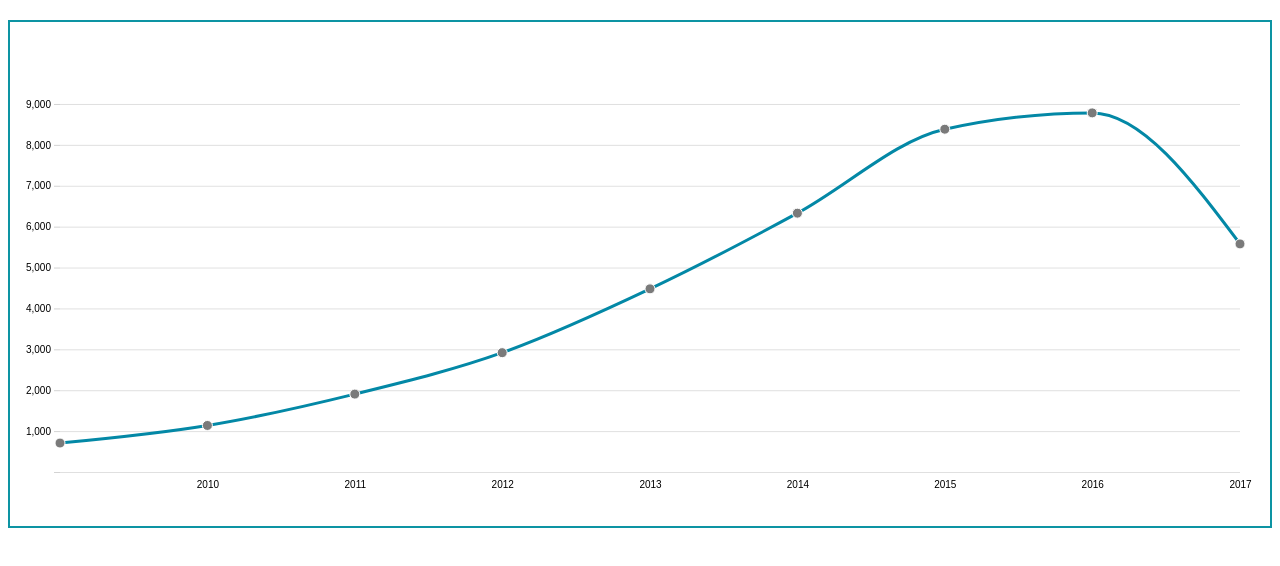
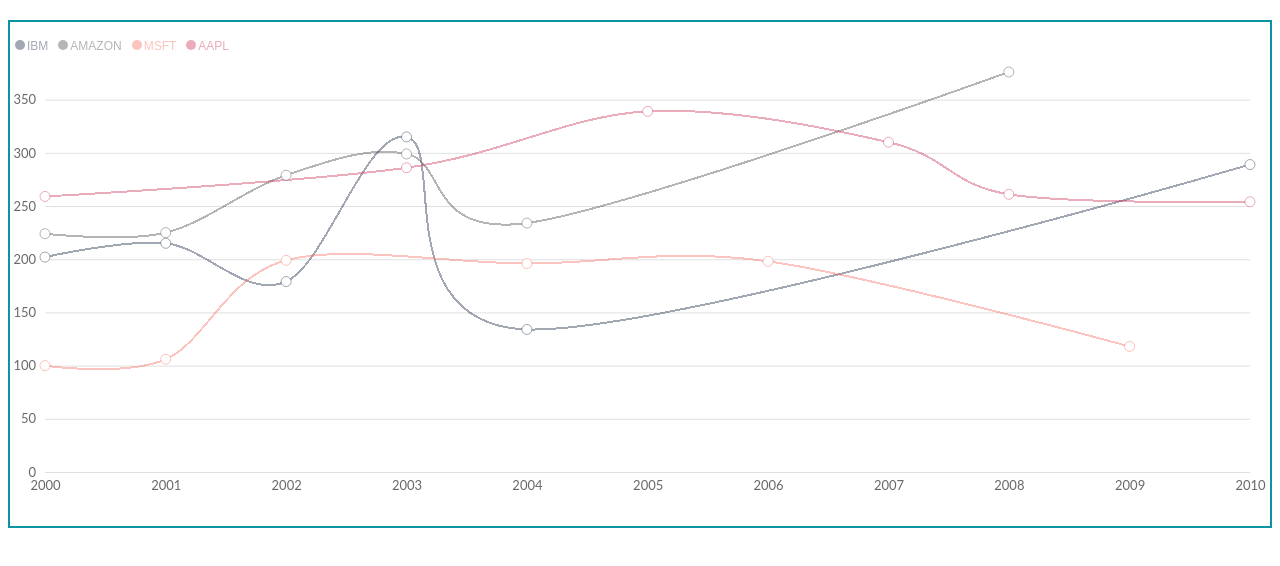
Before and after one commit to Kr-Abhish3k/D3-Practice, a plain HTML site: page index.html in a window 1280 px wide. Drawn offline with nearby package versions, Linux system fonts and the light colour scheme.

Commit message:
Added multi line chart

```diff
--- a/index.html
+++ b/index.html
@@ -10,10 +10,13 @@
 		<script src="https://ajax.googleapis.com/ajax/libs/jquery/3.2.1/jquery.min.js"></script>
 		<link rel="stylesheet" type="text/css" href="./css/scatterPlot.css">
 		<link rel="stylesheet" type="text/css" href="./css/lineChart.css">
+		<link rel="stylesheet" type="text/css" href="./css/multilineChart.css">
 	</head>
 	<body>
-		<div class="drawBoard">
+		<div class="container">
+			<div class="drawBoard">
 
+			</div>
 		</div>
 	</body>
 	<script src="./script/script.js" type="text/javascript"></script>
--- /dev/null
+++ b/sass/multiLineChart.scss
@@ -0,0 +1,88 @@
+.drawBoard {
+	position: relative;
+
+	.toolTip {
+		position: absolute;
+		height: 28px;
+		width: 125px;
+		color: #fff;
+		text-align: center;
+		border-radius: 8px;
+		border: none;
+		font: 12px sans-serif;
+
+	}
+
+	.label {
+		position: absolute;
+		top: 0;
+		left: 0;
+		color: #000;
+		background: #fff;
+		text-align: center;
+		border-radius: 8px;
+		border: none;
+		font: 12px sans-serif;
+		margin: 5px;
+
+		span {
+			display: inline-block;
+			height: 10px;
+			width: 10px;
+			border-radius: 50%;
+			//background: #fcc846;
+			margin-right: 2px;
+			opacity: 0.4;
+
+		}
+		p {
+				display: inline-block;
+				margin-right: 10px;
+				opacity: 0.4;
+			}
+	}
+
+	.multiLineChart {
+
+
+		.grid {
+			path {
+				stroke: none;
+			}
+			line {
+				stroke: lightgrey;
+				stroke-opacity: 0.7;
+		 	}
+		}
+
+		path {
+			fill: none;
+		    /*stroke: #777;*/
+		    shape-rendering: crispEdges;
+		}
+
+		text {
+		    font-family: Lato;
+    		font-size: 13px;
+
+		}
+
+		.xAxis , .yAxis{
+			path {
+				display: none;
+			}
+			.tick {
+				line{
+					display: none;
+				}
+				text {
+					color: #686868;
+				}
+
+			}
+		}
+
+	}
+
+
+}
--- a/script/script.js
+++ b/script/script.js
@@ -1,50 +1,211 @@
 // Generated by CoffeeScript 2.3.1
 (function() {
-  // https://bl.ocks.org/gordlea/27370d1eea8464b04538e6d8ced39e89
-  var lineChart;
+  var multiLineChart;
 
-  window.lineChart = lineChart = class lineChart {
+  window.multiLineChart = multiLineChart = class multiLineChart {
     constructor() {
       var that;
+      this.data = [
+        {
+          "Org": "IBM",
+          "price": "202",
+          "year": "2000"
+        },
+        {
+          "Org": "IBM",
+          "price": "215",
+          "year": "2001"
+        },
+        {
+          "Org": "IBM",
+          "price": "179",
+          "year": "2002"
+        },
+        {
+          "Org": "IBM",
+          "price": "315",
+          "year": "2003"
+        },
+        {
+          "Org": "IBM",
+          "price": "134",
+          "year": "2004"
+        },
+        {
+          "Org": "IBM",
+          "price": "289",
+          "year": "2010"
+        },
+        {
+          "Org": "AMAZON",
+          "price": "224",
+          "year": "2000"
+        },
+        {
+          "Org": "AMAZON",
+          "price": "225",
+          "year": "2001"
+        },
+        {
+          "Org": "AMAZON",
+          "price": "279",
+          "year": "2002"
+        },
+        {
+          "Org": "AMAZON",
+          "price": "299",
+          "year": "2003"
+        },
+        {
+          "Org": "AMAZON",
+          "price": "234",
+          "year": "2004"
+        },
+        {
+          "Org": "AMAZON",
+          "price": "376",
+          "year": "2008"
+        },
+        {
+          "Org": "MSFT",
+          "price": "100",
+          "year": "2000"
+        },
+        {
+          "Org": "MSFT",
+          "price": "106",
+          "year": "2001"
+        },
+        {
+          "Org": "MSFT",
+          "price": "199",
+          "year": "2002"
+        },
+        {
+          "Org": "MSFT",
+          "price": "196",
+          "year": "2004"
+        },
+        {
+          "Org": "MSFT",
+          "price": "198",
+          "year": "2006"
+        },
+        {
+          "Org": "MSFT",
+          "price": "118",
+          "year": "2009"
+        },
+        {
+          "Org": "AAPL",
+          "price": "259",
+          "year": "2000"
+        },
+        {
+          "Org": "AAPL",
+          "price": "286",
+          "year": "2003"
+        },
+        {
+          "Org": "AAPL",
+          "price": "339",
+          "year": "2005"
+        },
+        {
+          "Org": "AAPL",
+          "price": "310",
+          "year": "2007"
+        },
+        {
+          "Org": "AAPL",
+          "price": "261",
+          "year": "2008"
+        },
+        {
+          "Org": "AAPL",
+          "price": "254",
+          "year": "2010"
+        }
+      ];
+      this.lineColor = [" #152642", " #484848", "#f76c5e", " #ca2e55", "#84b4c0", "#7a4948", "#cebfcd", "#2c3749"];
+      /*@dataGroup = [
+          {
+              "key":"IBM",
+              "values":[
+                         {"price": "202","year": "2000"}, {"price": "215","year": "2001"},
+                         {"price": "179","year": "2002"}, {"price": "315","year": "2003"},
+                         {"price": "134","year": "2003"}, {"price": "289","year": "2010"}
+                      ]
+          },
+          {
+              "key":"AMAZON",
+              "values":[
+                          {"price": "204","year": "2000"}, {"price": "225","year": "2001"},
+                          {"price": "279","year": "2002"}, {"price": "299","year": "2003"},
+                          {"price": "234","year": "2003"}, {"price": "276","year": "2010"}
+                      ]
+          }
+      ]*/
+      this.dataGroup = d3.nest().key(function(d) {
+        return d.Org;
+      }).entries(this.data);
       this.margin = {
         top: 50,
-        right: 50,
         bottom: 50,
-        left: 50
+        left: 50,
+        right: 25
       };
-      this.jsondata = this.getJSONdata();
-      //@height = window.innerHeight - @margin.top - @margin.bottom #window's inner height
       this.height = 500 - this.margin.top - this.margin.bottom;
       this.parseDate = d3.timeParse("%Y");
-      // Add Tool tip Div to chart
-      this.toolTipDiv = d3.select('.drawBoard').append('div').attr('class', 'toolTip').style('opacity', 0);
+      //@dataGroup = @getJSONdata()
+      /*
+      @price =[]
+      @year = []
+      that = this
+      @dataGroup.forEach((data)->
+              getPrice = (data.values).map (currVal)->{price:currVal.price}
+              getYear =  (data.values).map (currVal)->{year:currVal.year}
+              that.price = that.price.concat(getPrice)
+              that.year =  that.year.concat(getYear)
+          )
+      */
+      //add tool tip div to the chart
+      this.toolTipDiv = d3.select(".drawBoard").append("div").attr("class", "toolTip").style("display", "none");
+      this.label = d3.select(".drawBoard").append("div").attr("class", "label");
+      //.style("opacity",1)
+      //.html("<span> IBM </span> <span> AMAZON </span> <span> MSFT </span> <span> AAPL </span>")
+      that = this;
+      this.dataGroup.forEach(function(data, index) {
+        d3.select(".label").append("span").attr("class", data.key).style("background", that.lineColor[index]);
+        return d3.select(".label").append("p").attr("class", data.key).text(data.key).style("color", that.lineColor[index]);
+      });
 
-      //1. attach SVG to body
-      this.svg = d3.select(".drawBoard").append("svg").attr("class", "lineChart").attr("height", this.height + this.margin.top + this.margin.bottom);
-      this.gContainer = this.svg.append("g").attr("class", "gContainer").attr("transform", "translate( " + this.margin.left + " , " + this.margin.top + ")");
+      //add svg
+      this.svg = d3.select(".drawBoard").append("svg").attr("class", "multiLineChart").attr("height", this.height + this.margin.top + this.margin.bottom);
+      //.attr("width", window.innerWidth - @margin.right)
+      this.gContainer = this.svg.append("g").attr("class", "gContainer").attr("transform", "translate( " + 35 + " , " + this.margin.top + ")");
 
-      //2. X Scale
-      this.xAxis = d3.axisBottom();
-      this.drawXaxis = this.gContainer.append("g").attr("class", "xAxis").attr("transform", "translate( 0, " + this.height + ")");
+      //x-scale
       that = this;
-      this.xScale = d3.scaleTime().domain(d3.extent(this.jsondata, function(d) {
-        return d.year = that.parseDate(d.year); //input
+      this.xScale = d3.scaleTime().domain(d3.extent(this.data, function(d) {
+        return d.year = that.parseDate(d.year);
       }));
 
-      //3. Y Scale
-      this.yAxis = d3.axisLeft();
-      this.drawYaxis = this.gContainer.append("g").attr("class", "yAxis");
+      //.range([0 , @width])
+      this.drawXaxis = this.gContainer.append('g').attr("class", "xAxis").attr("transform", "translate( 0, " + this.height + ")");
+      this.xAxis = d3.axisBottom().scale(this.xScale);
+      this.drawXaxis.call(this.xAxis);
+
+      //y-scale
       this.yScale = d3.scaleLinear().domain([
         0,
-        d3.max(this.jsondata,
+        d3.max(this.data,
         function(d) {
-          return d.count;
-        }) + 1000 //input
-      ]).range([
-        this.height,
-        0 //output
-      ]);
-      this.yAxis.scale(this.yScale);
+          return d.price;
+        })
+      ]).range([this.height, 0]);
+      this.drawYaxis = this.gContainer.append('g').attr("class", "yAxis");
+      this.yAxis = d3.axisLeft().scale(this.yScale);
       this.drawYaxis.call(this.yAxis);
 
       //7. To add horizontal lines on graph
@@ -55,79 +216,22 @@
       this.setSvgDimensions();
       return $(window).on({
         'resize': () => {
+          this.gContainer.selectAll(".line").remove();
+          this.gContainer.selectAll(".dot").remove();
           return this.setSvgDimensions();
         }
       });
     }
 
     setSvgDimensions() {
-      this.width = window.innerWidth - this.margin.left - this.margin.right; //window's inner width
+      this.width = this.width = window.innerWidth - this.margin.left - this.margin.right;
       this.svg.attr("width", this.width + this.margin.left + this.margin.right);
       this.xScale.range([0, this.width]);
       this.xAxis.scale(this.xScale);
       this.drawXaxis.call(this.xAxis);
-      this.connectPoints();
+      this.generateLine();
       this.plotPoints();
       return this.drawHorizontalGridLines(this.width);
-    }
-
-    connectPoints() {
-      var that;
-      that = this;
-      //4.d3's line generator
-      this.line = d3.line().x(function(d) {
-        return that.xScale(d.year); //set the x co-ordinates values for the line generator
-      }).y(function(d) {
-        return that.yScale(d.count); //set the y co-ordinates values for the line generator
-      }).curve(d3.curveMonotoneX); // apply smoothing to the line
-
-      //5. Append Path , bind the data and call the line generator
-      this.gContainer.selectAll('.line').remove();
-      return this.gContainer.append("path").datum(this.jsondata).attr("class", "line").attr("d", this.line); //Bind Data to line //calls the line generator
-    }
-
-    plotPoints() {
-      var that;
-      //6. Append a circle for each datapoint
-      this.gContainer.selectAll('.dot').remove();
-      that = this;
-      return this.gContainer.selectAll(".dot").data(this.jsondata).enter().append("circle").attr("class", "dot").attr("cx", function(d) {
-        return that.xScale(d.year);
-      }).attr("cy", function(d) {
-        return that.yScale(d.count);
-      }).attr("r", 5).style("fill", "#7a7a7a").attr("stroke", "#fff").on("mouseover", function(d) {
-        var boxHeight, boxWidth, leftPosition, topPosition;
-        d3.select(this).attr("r", 8).style("fill", function(d) {
-          return "#fff";
-        }).attr("stroke", '#36648b').attr("stroke-width", 5);
-        leftPosition = $(this).attr("cx");
-        topPosition = $(this).attr("cy");
-        boxWidth = $(".drawBoard").width();
-        boxHeight = $(".drawBoard").height();
-        //when tooltip lies on right edge , pull it in
-        if ((boxWidth - leftPosition) < 100) {
-          leftPosition = leftPosition - (boxWidth - leftPosition);
-        }
-
-        //when point is on x=0 ; i.e. y-axis
-        if (parseInt(leftPosition) === 0) {
-          leftPosition = 25;
-        }
-        //when point is at top of chart
-        if (parseInt(topPosition) < 25) {
-          topPosition = 60;
-        }
-        that.toolTipDiv.transition().duration(200).style('opacity', 0.9);
-        return that.toolTipDiv.html("Year : " + d.year.getFullYear() + "<br>" + "Count : " + d.count).style("left", leftPosition + "px").style("top", topPosition + "px");
-      }).on("mouseout", function(d) {
-        d3.select(this).attr("r", 5).style("fill", "#7a7a7a").attr("stroke", '#fff').attr("stroke-width", 1);
-        return that.toolTipDiv.transition().duration(500).style('opacity', 0);
-      });
-    }
-
-    drawHorizontalGridLines(width) {
-      //add horizontal lines to graph parallel to x-axis
-      return this.gContainer.select(".grid").call(d3.axisLeft(this.yScale).ticks(10).tickSize(-width).tickFormat(''));
     }
 
     getJSONdata() {
@@ -136,7 +240,7 @@
       $.ajax({
         type: "GET",
         async: false,
-        url: "./lineChart.json",
+        url: "./MultiLineData.json",
         data: {
           get_param: 'value'
         },
@@ -148,12 +252,99 @@
       return dataArray;
     }
 
+    generateLine() {
+      var that;
+      that = this;
+      this.line = d3.line().x(function(d) {
+        return that.xScale(d.year);
+      }).y(function(d) {
+        return that.yScale(d.price);
+      }).curve(d3.curveCardinal);
+      that = this;
+      return this.dataGroup.forEach(function(data, index) {
+        return that.gContainer.append("path").datum(data.values).attr("class", "line").attr("org", data.key).attr("d", that.line).attr("fill", "none").attr("stroke", that.lineColor[index]).attr("stroke-width", 2).attr("stroke-opacity", 0.4).on("mouseover", function(d) {
+          that.onMouseover(this, index);
+          return that.showLabel(data.key);
+        }).on("mouseout", function(d) {
+          that.onMouseout(this);
+          return that.fadeLabel(data.key);
+        });
+      });
+    }
+
+    plotPoints() {
+      var that;
+      that = this;
+      return this.dataGroup.forEach(function(data, index) {
+        return that.gContainer.selectAll("dot").data(data.values).enter().append("circle").attr("class", "dot").attr("org", data.key).attr("cx", function(d) {
+          return that.xScale(d.year);
+        }).attr("cy", function(d) {
+          return that.yScale(d.price);
+        }).attr("r", 5).attr("fill", "#fff").attr("stroke", that.lineColor[index]).attr("stroke-opacity", 0.4).on("mouseover", function(d) {
+          var boxHeight, boxWidth, diff, leftPosition, toolTipWidth, topPosition;
+          that.onMouseover(this, index);
+          leftPosition = parseInt($(this).attr("cx"));
+          topPosition = parseInt($(this).attr("cy"));
+          boxWidth = parseInt($(".drawBoard").width());
+          boxHeight = parseInt($(".drawBoard").height());
+          toolTipWidth = $(".toolTip");
+          diff = (leftPosition + 125) - boxWidth;
+
+          //when tooltip lies on right edge , pull it in
+          if (diff > 10) {
+            leftPosition = (leftPosition - diff) - 10;
+          }
+
+          //when point is on x=0 ; i.e. y-axis
+          if (leftPosition === 0) {
+            leftPosition = 35;
+          }
+          //when point is at top of chart
+          if (topPosition < 25) {
+            topPosition = 60;
+          }
+          that.toolTipDiv.transition().duration(200).style("display", "block");
+          that.toolTipDiv.html("Year : " + d.year.getFullYear() + "<br>" + "Price:" + d.price).style("left", leftPosition + "px").style("top", topPosition + "px").style("background", that.lineColor[index]);
+          return that.showLabel(data.key);
+        }).on("mouseout", function(d) {
+          that.onMouseout(this);
+          that.toolTipDiv.transition().duration(500).style("display", "none");
+          return that.fadeLabel(data.key);
+        });
+      });
+    }
+
+    onMouseover(element, index) {
+      var type;
+      type = d3.select(element).attr("org");
+      return d3.selectAll("[org=" + type + "]").attr("stroke-opacity", 0.9).attr("fill-opacity", 1).attr("stroke-opacity", 0.9).filter("circle").attr("fill", this.lineColor[index]);
+    }
+
+    onMouseout(element) {
+      var type;
+      type = d3.select(element).attr("org");
+      return d3.selectAll("[org=" + type + "]").attr("stroke-opacity", 0.4).attr("fill-opacity", 0.4).attr("stroke-opacity", 0.4).filter("circle").attr("fill", "#fff").attr("fill-opacity", 1);
+    }
+
+    drawHorizontalGridLines(width) {
+      //add horizontal lines to graph parallel to x-axis
+      return this.gContainer.select(".grid").call(d3.axisLeft(this.yScale).ticks(10).tickSize(-width).tickFormat(''));
+    }
+
+    showLabel(element) {
+      return d3.selectAll("[class=" + element + "]").style("opacity", 1);
+    }
+
+    fadeLabel(element) {
+      return d3.selectAll("[class=" + element + "]").style("opacity", 0.4);
+    }
+
   };
 
   $(document).ready(function() {
-    var chart;
-    chart = new lineChart();
-    return chart.init();
+    var multilineChart;
+    multilineChart = new multiLineChart();
+    return multilineChart.init();
   });
 
 }).call(this);
```
Also changed, not shown: MultiLineData.json (added, +168 -0 lines), css/multilineChart.css (added), 2 other files.
